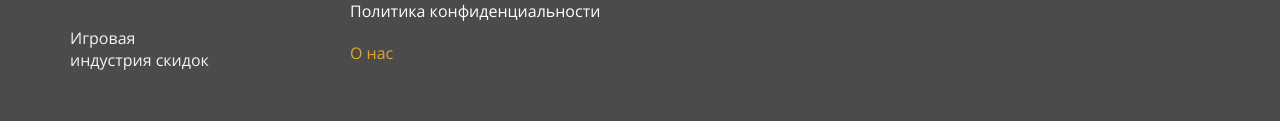
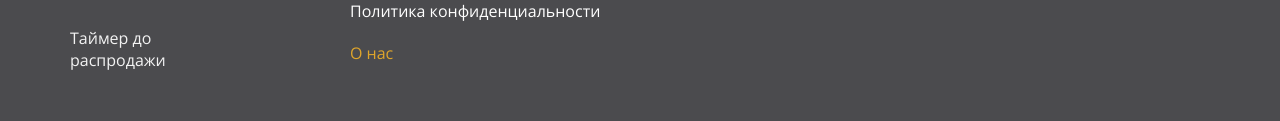
Before and after one commit to booby1545/SteamTimerSale, a plain HTML site: page bio.html in a window 1280 px wide. Shown: the part 513-634 px from the top of the page. Drawn offline with Linux system fonts and the light colour scheme; files whose address does not match are found by name.

Commit message:
Add files via upload

```diff
--- a/bio.html
+++ b/bio.html
@@ -47,7 +47,7 @@
             <div class="left d-flex">
                 <figure class="figure">
                     <img src="/images/footericon.png" alt="Logo" />
-                    <figcaption>Игровая индустрия скидок</figcaption>
+                    <figcaption>Таймер до распродажи</figcaption>
                 </figure>
                 <nav >
                     <a class='' href="https://gamehunter.tk">Главная</a>
```
Also changed, not shown: contact.html (+1 -1 lines), now.html (+1 -1 lines), privacy.html (+1 -1 lines), timer.html (+1 -1 lines).
